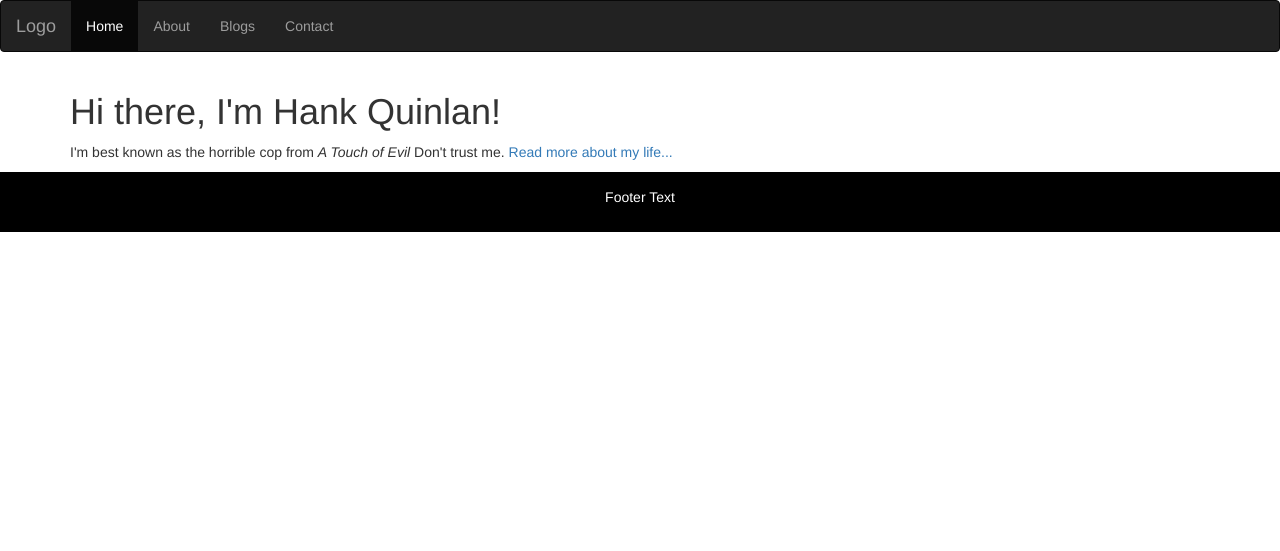
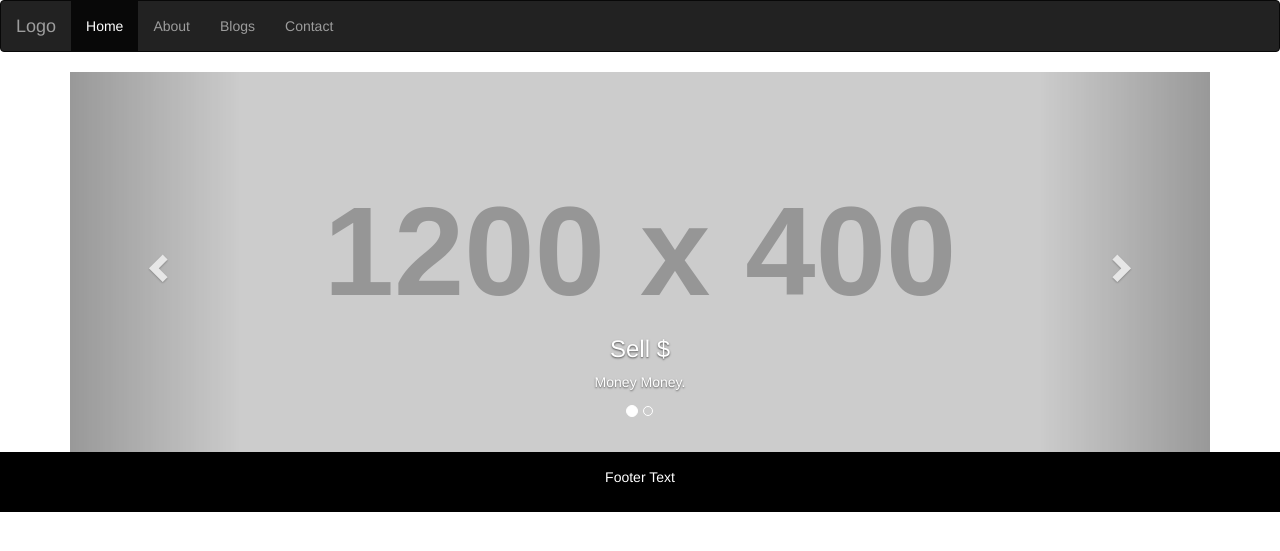
Before and after one commit to 3dproject/idah, a Jekyll site: the page built from index.html, in a window 1280 px wide. Shown: the top 551 px of the page. Built offline with Jekyll 4.4.1, drawn with Linux system fonts in a browser that asks for light colours.

Commit message:
sass edit1

```diff
--- a/_layouts/default.html
+++ b/_layouts/default.html
@@ -12,7 +12,7 @@
 
 <!-- Latest compiled JavaScript -->
 <script src="https://maxcdn.bootstrapcdn.com/bootstrap/3.4.1/js/bootstrap.min.js"></script>
-<link rel="stylesheet" href="styles/main.css">
+<link rel="stylesheet" href="{{site.baseurl}}/styles/main.css">
 </head>
 <body>
     <nav class="navbar navbar-inverse">
--- a/index.html
+++ b/index.html
@@ -2,7 +2,49 @@
 layout: default
 title: Hank Quinlan, Horrible Cop
 ---
-<div class="blurb">
-	<h1>Hi there, I'm Hank Quinlan!</h1>
-	<p>I'm best known as the horrible cop from <em>A Touch of Evil</em> Don't trust me. <a href="/about">Read more about my life...</a></p>
-</div><!-- /.blurb -->
+<link rel="stylesheet" href="https://maxcdn.bootstrapcdn.com/bootstrap/3.4.1/css/bootstrap.min.css">
+
+<!-- jQuery library -->
+<script src="https://ajax.googleapis.com/ajax/libs/jquery/3.5.1/jquery.min.js"></script>
+
+<!-- Latest compiled JavaScript -->
+<script src="https://maxcdn.bootstrapcdn.com/bootstrap/3.4.1/js/bootstrap.min.js"></script>
+
+<link rel="stylesheet" href="{{site.baseurl}}/assets/css/styles.sass">
+<!-- <link rel="stylesheet" href="{{site.baseurl}}/styles/main.css"> -->
+<div id="myCarousel" class="carousel slide" data-ride="carousel">
+  <!-- Indicators -->
+  <ol class="carousel-indicators">
+    <li data-target="#myCarousel" data-slide-to="0" class="active"></li>
+    <li data-target="#myCarousel" data-slide-to="1"></li>
+  </ol>
+
+  <!-- Wrapper for slides -->
+  <div class="carousel-inner" role="listbox">
+    <div class="item active">
+      <img src="https://placehold.it/1200x400?text=IMAGE" alt="Image">
+      <div class="carousel-caption">
+        <h3>Sell $</h3>
+        <p>Money Money.</p>
+      </div>
+    </div>
+
+    <div class="item">
+      <img src="https://placehold.it/1200x400?text=Another Image Maybe" alt="Image">
+      <div class="carousel-caption">
+        <h3>More Sell $</h3>
+        <p>Lorem ipsum...</p>
+      </div>
+    </div>
+  </div>
+
+  <!-- Left and right controls -->
+  <a class="left carousel-control" href="#myCarousel" role="button" data-slide="prev">
+    <span class="glyphicon glyphicon-chevron-left" aria-hidden="true"></span>
+    <span class="sr-only">Previous</span>
+  </a>
+  <a class="right carousel-control" href="#myCarousel" role="button" data-slide="next">
+    <span class="glyphicon glyphicon-chevron-right" aria-hidden="true"></span>
+    <span class="sr-only">Next</span>
+  </a>
+</div>
```
